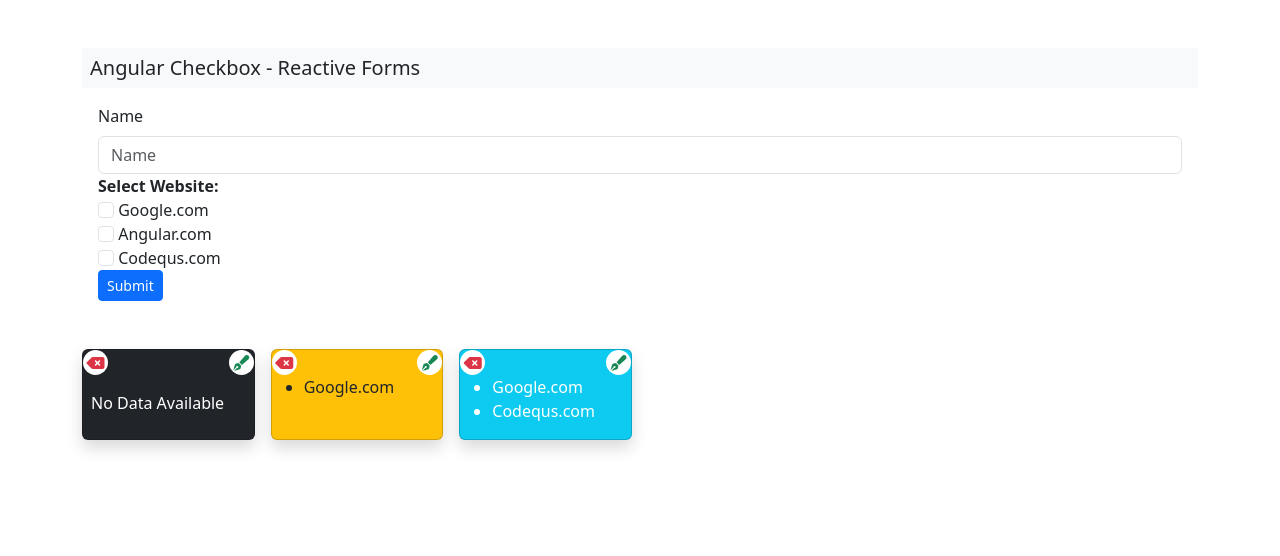
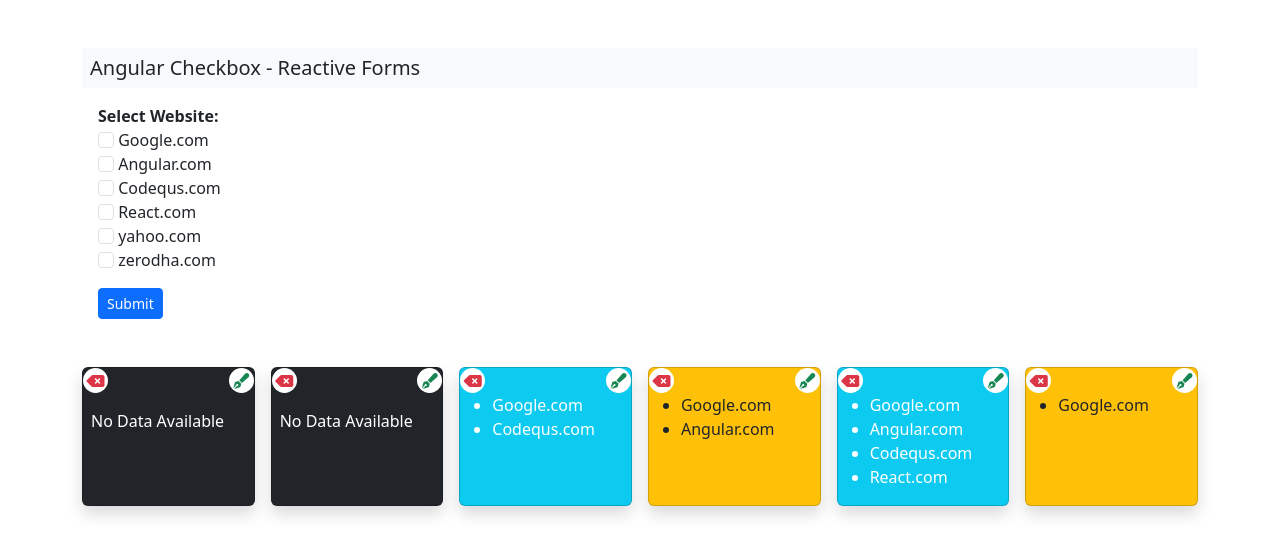
Before and after one commit to keyur2115/dynamic-checkbox-angular, an Angular app: page /reactive-checkbox in a window 1280 px wide. Shown: the top 556 px of the page. Built offline with nearby package versions, Linux system fonts and the light colour scheme; data requests are answered from the project's data file.

Commit message:
changes done --keyur

```diff
--- a/angular.json
+++ b/angular.json
@@ -56,6 +56,7 @@
               "node_modules/bootstrap/dist/css/bootstrap.min.css"
             ],
             "scripts": [
+              "node_modules/jquery/dist/jquery.min.js",
               "node_modules/bootstrap/dist/js/bootstrap.bundle.min.js"
             ]
           },
--- a/db.json
+++ b/db.json
@@ -1,24 +1,43 @@
 {
   "posts": [
     {
-      "name": "",
       "website": [],
       "id": 2
     },
     {
-      "name": "",
+      "website": [],
+      "id": 3,
+      "name": ""
+    },
+    {
       "website": [
-        "Google.com"
+        "Google.com",
+        "Codequs.com"
       ],
-      "id": 3
+      "id": 5
     },
     {
       "name": "",
       "website": [
         "Google.com",
-        "Codequs.com"
+        "Angular.com"
       ],
-      "id": 5
+      "id": 7
+    },
+    {
+      "website": [
+        "Google.com",
+        "Angular.com",
+        "Codequs.com",
+        "React.com"
+      ],
+      "id": 9
+    },
+    {
+      "website": [
+        "Google.com"
+      ],
+      "id": 10
     }
   ]
 }
--- a/package.json
+++ b/package.json
@@ -19,6 +19,7 @@
     "@angular/platform-browser-dynamic": "^15.2.0",
     "@angular/router": "^15.2.0",
     "bootstrap": "^5.3.3",
+    "jquery": "^3.7.1",
     "json-server": "^1.0.0-alpha.23",
     "rxjs": "~7.8.0",
     "tslib": "^2.3.0",
--- a/src/app/reactive-checkbox/reactive-checkbox.component.html
+++ b/src/app/reactive-checkbox/reactive-checkbox.component.html
@@ -4,19 +4,15 @@
 	<div class="mt-3 px-3">
 		<form [formGroup]="form">
 			<div class="form-group">
-				<label class="form-label" for="name">Name</label>
-				<input type="text" class="form-control" placeholder="Name" formControlName="name">
-			</div>
-			<div class="form-group">
 				<label for="website"><strong>Select Website:</strong></label>
 				<ng-container *ngFor="let website of websiteList; let i = index;">
 					<div>
-					<input class="form-check-input" type="checkbox" [value]="website.name" (change)="onCheckBoxChange($event)">
-					{{website.name}}</div>
+					<input class="form-check-input" type="checkbox" [value]="website" (change)="onCheckBoxChange($event)">
+					{{website}}</div>
 				</ng-container>
 			</div>
 
-			<button class="btn btn-primary btn-sm" type="submit" (click)="onSubmit()">Submit</button>
+			<button class="btn btn-primary btn-sm mt-3" type="submit" (click)="onSubmit()">Submit</button>
 		</form>
 	</div>
 
@@ -29,7 +25,7 @@
 						<div (click)="deleteData(data.id, i)" class=" btn-round">
 							<i class="fa-solid fa-delete-left text-danger"></i>
 						</div>
-						<div (click)="updateModal(data.website)" class="btn-round">
+						<div (click)="updateModal(data)" class="btn-round">
 							<i class="fa-solid fa-pen-fancy text-success"></i>
 						</div>
 					</div>
@@ -47,7 +43,7 @@
 
 
 <!-- Modal -->
-<div class="modal fade" id="websiteModal" tabindex="-1" aria-labelledby="exampleModalLabel" aria-hidden="true">
+<div class="modal fade" id="checkboxModal" tabindex="-1" aria-labelledby="exampleModalLabel" aria-hidden="true">
   <div class="modal-dialog">
     <div class="modal-content">
       <div class="modal-header">
@@ -57,23 +53,17 @@
         	<form [formGroup]="form">
 		      <div class="modal-body">
 					<div class="form-group">
-					<label class="form-label" for="name">Name</label>
-					<input type="text" class="form-control" placeholder="Name" formControlName="name">
-				</div>
-				<div class="form-group">
 						<label for="website"><strong>Select Website:</strong></label>
 						<ng-container *ngFor="let website of websiteList; let i = index;">
 							<div>
-						<input class="form-check-input" type="checkbox" [value]="website.name" (change)="onCheckBoxChange($event)">
-						{{website.name}}</div>
+							<input class="form-check-input" type="checkbox" [value]="website" (change)="onCheckBoxChange($event)" [checked]=chackboxUpdateObj[website]>
+							{{website}}</div>
 						</ng-container>
 					</div>
-
-				<button class="btn btn-primary btn-sm" type="submit" (click)="onSubmit()">Submit</button>
 		      </div>
 	      <div class="modal-footer">
 	        <button type="button" class="btn btn-secondary" data-bs-dismiss="modal">Close</button>
-	        <button type="button" class="btn btn-success">Update</button>
+	        <button type="button" class="btn btn-success" (click)="updateData()">Update</button>
 	      </div>
 		</form>
     </div>
--- a/src/app/reactive-checkbox/reactive-checkbox.component.ts
+++ b/src/app/reactive-checkbox/reactive-checkbox.component.ts
@@ -1,6 +1,7 @@
 import { Component, OnInit } from '@angular/core';
 import { FormBuilder, FormGroup, FormArray, FormControl } from '@angular/forms';
 import { ApiService } from '../services/api.service';
+declare let $:any;
 
 @Component({
   selector: 'app-reactive-checkbox',
@@ -11,23 +12,27 @@
 
   form: FormGroup;
   checkBoxData:any = [];
+  chackboxUpdateObj:any = {};
+  updateId:any;
 
   websiteList: any = [
-    { id: 1, name: 'Google.com' },
-    { id: 2, name: 'Angular.com' },
-    { id: 3, name: 'Codequs.com' }
+    'Google.com',
+    'Angular.com',
+    'Codequs.com',
+    'React.com',
+    'yahoo.com',
+    'zerodha.com'
   ];
 
   constructor(private fb: FormBuilder, private api:ApiService){
     this.form = this.fb.group({
-      name:[''],
+      id:[''],
       website: this.fb.array([])
     })
   }
 
   ngOnInit():void {
     this.getData();
-
   }
 
   onCheckBoxChange(event:any){
@@ -46,7 +51,6 @@
 
   getData(){
     this.api.getApi().then((res:any) => {
-      console.log(res);
       if(res){
         this.checkBoxData = res;
       }
@@ -63,7 +67,27 @@
   }
 
   updateModal(data:any){
+    console.log("data", data)
 
+    if(data.website.length){
+      this.updateId = data.id;
+      this.form.patchValue({
+        website: data.website,
+        id:data.id
+      })
+      this.onUpdateCheckbox();
+      $("#checkboxModal").modal('show');
+    }
+  }
+
+  onUpdateCheckbox(){
+    this.chackboxUpdateObj = {};
+    console.log("form.value", this.form.value)
+    this.websiteList.forEach((webName:any) => {
+      this.chackboxUpdateObj[webName] = this.form.value.website.includes(webName);
+    })
+
+    console.log("chackboxUpdateObj", this.chackboxUpdateObj);
   }
 
 
@@ -71,7 +95,19 @@
     console.log("this.form.value", this.form.value);
 
     this.api.addApi(this.form.value).then((res:any) => {
-       this.checkBoxData = res;
+       this.checkBoxData.push(res);
+    })
+  }
+
+  updateData(){
+    this.api.updateApi(this.updateId, this.form.value).then((res:any) => {
+      if(res){
+        for(let i in this.checkBoxData){
+          if(this.checkBoxData[i].id == res.id){
+            this.checkBoxData[i] = res;
+          }
+        }
+      }
     })
   }
 }
--- a/src/app/services/api.service.ts
+++ b/src/app/services/api.service.ts
@@ -30,7 +30,7 @@
 
   updateApi(id:any, data:any){
     return new Promise((resolve, reject) => {
-      return this.http.get(this.url+id, data).subscribe((res) => {
+      return this.http.patch(this.url+id, data).subscribe((res) => {
         resolve(res);
       }, (err) => {
         reject(err);
```
Also changed, not shown: 1 other file (tests, documents, lock files or other folders). Lines whose indentation alone changed are shown as unchanged.
